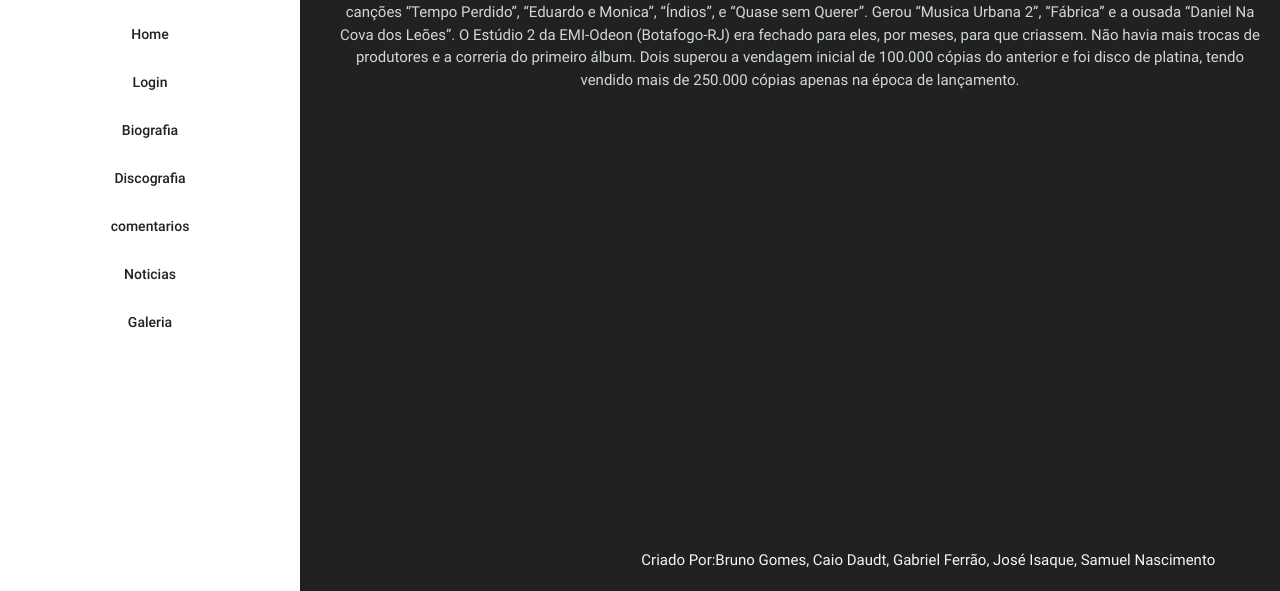
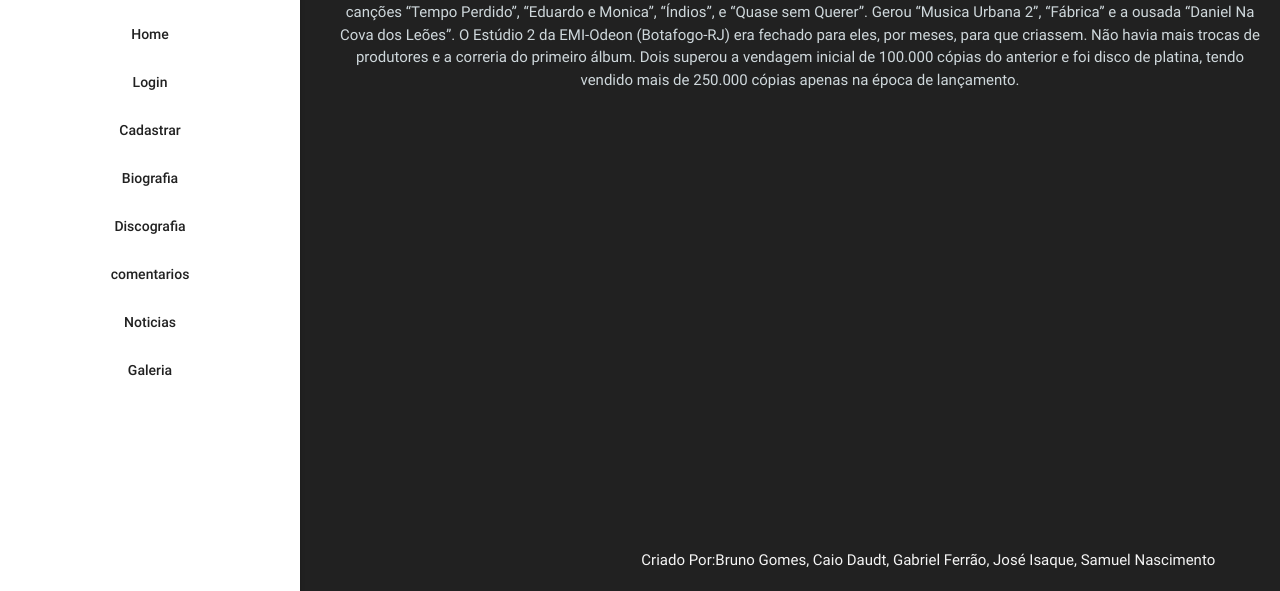
Before and after one commit to IsaqueHenriques/fanpage, a plain HTML site: page disco2.html in a window 1280 px wide. Shown: the part 209-800 px from the top of the page. Drawn offline with Linux system fonts and the light colour scheme; a script that the page names is missing.

Commit message:
Update disco2.html

```diff
--- a/disco2.html
+++ b/disco2.html
@@ -23,6 +23,7 @@
 
                     <li class="bold"><a href="index.html" class="waves-effect waves-teal">Home</a></li>
                     <li class="bold"><a href="login.html" class="waves-effect waves-teal">Login</a></li>
+                     <li class="bold"><a href="inscricao.html" class="waves-effect waves-teal">Cadastrar</a></li>
                     <li class="bold"><a href="biografia.html" class="waves-effect waves-teal">Biografia</a></li>
                     <li class="bold"><a href="discografia.html" class="waves-effect waves-teal">Discografia</a></li>
                     <li class="bold"><a href="comentarios.html" class="waves-effect waves-teal">comentarios</a></li>
```
